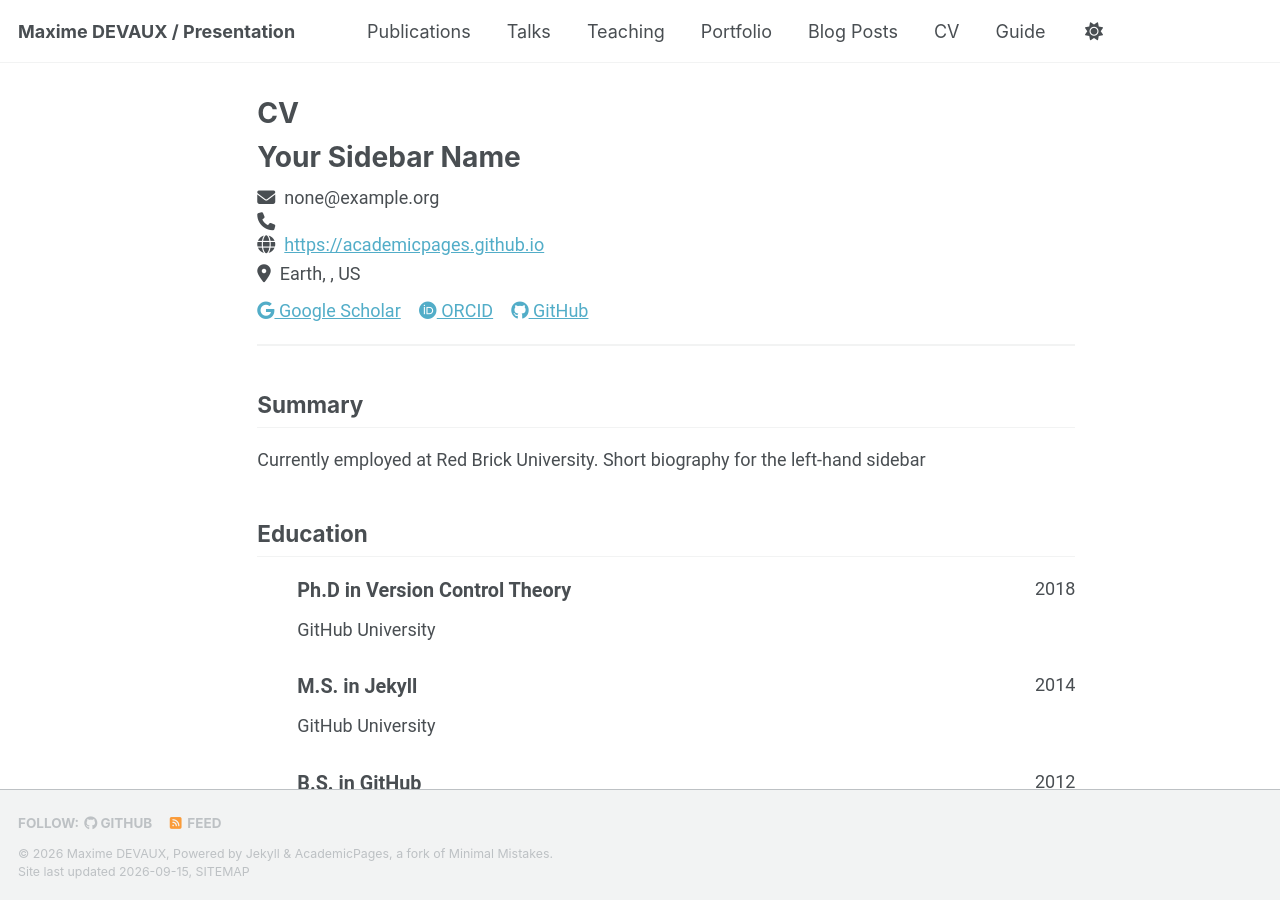
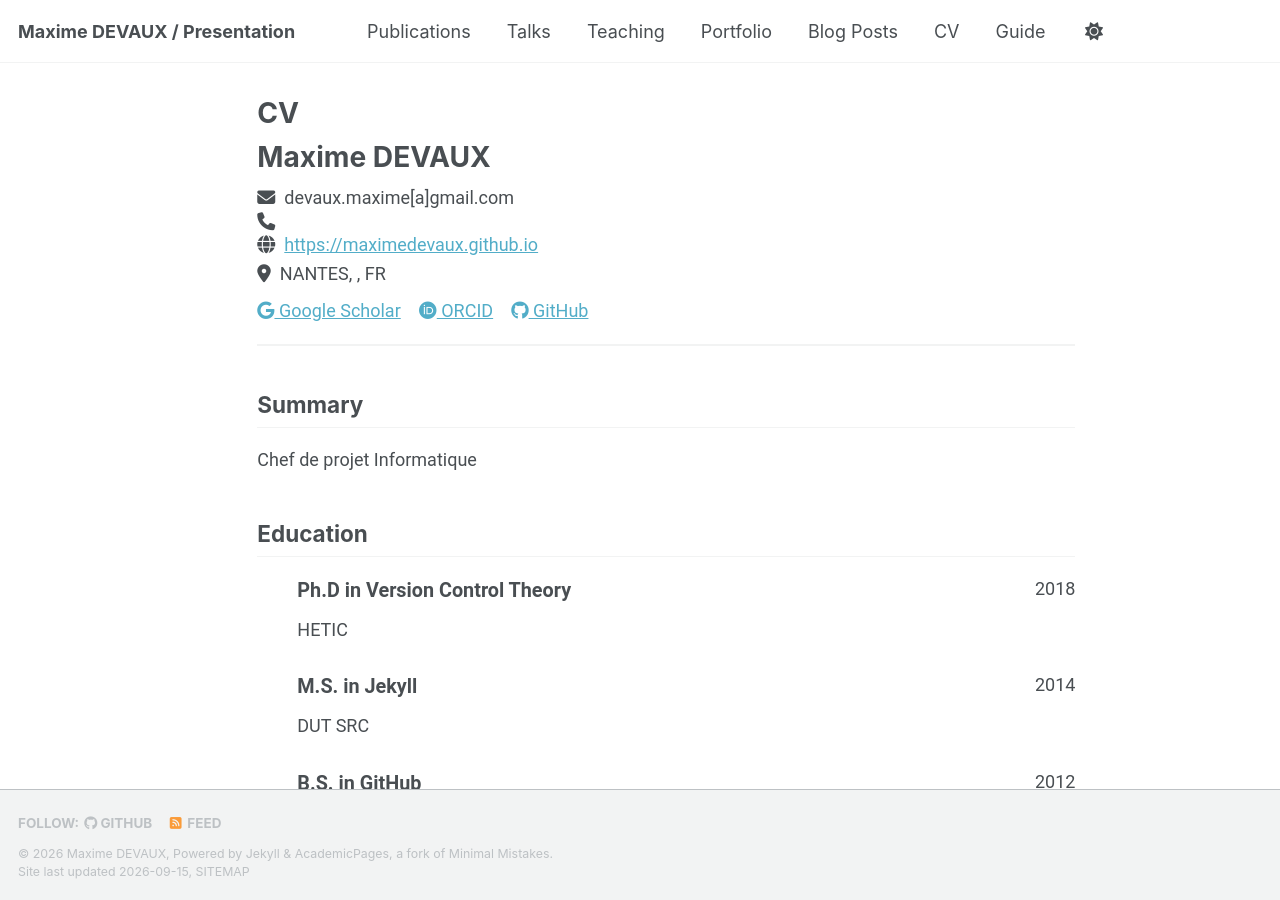
Before and after one commit to maximedevaux/maximedevaux.github.io, a Jekyll site: the page built from _pages/cv-json.md, in a window 1280 px wide and 900 px high. Built offline with Jekyll 4.4.1, drawn with Linux system fonts in a browser that asks for light colours; a style sheet for code colours, icons or effects is not loaded.

Commit message:
Update CV with personal information and education

```diff
--- a/_data/cv.json
+++ b/_data/cv.json
@@ -1,15 +1,15 @@
 {
   "basics": {
-    "name": "Your Sidebar Name",
-    "email": "none@example.org",
+    "name": "Maxime DEVAUX",
+    "email": "devaux.maxime[a]gmail.com",
     "phone": "",
-    "website": "https://academicpages.github.io",
-    "summary": "Currently employed at Red Brick University. Short biography for the left-hand sidebar",
+    "website": "https://maximedevaux.github.io",
+    "summary": "Chef de projet Informatique",
     "location": {
       "address": "",
       "postalCode": "",
-      "city": "Earth",
-      "countryCode": "US",
+      "city": "NANTES",
+      "countryCode": "FR",
       "region": ""
     },
     "profiles": [
@@ -25,15 +25,15 @@
       },
       {
         "network": "GitHub",
-        "username": "academicpages",
-        "url": "https://github.com/academicpages"
+        "username": "maximedevaux",
+        "url": "https://github.com/maximedevaux"
       }
     ]
   },
   "work": [],
   "education": [
     {
-      "institution": "GitHub University",
+      "institution": "HETIC",
       "area": "Ph.D in Version Control Theory",
       "studyType": "",
       "startDate": "",
@@ -42,7 +42,7 @@
       "courses": []
     },
     {
-      "institution": "GitHub University",
+      "institution": "DUT SRC",
       "area": "M.S. in Jekyll",
       "studyType": "",
       "startDate": "",
@@ -51,7 +51,7 @@
       "courses": []
     },
     {
-      "institution": "GitHub University",
+      "institution": "Bac S SI",
       "area": "B.S. in GitHub",
       "studyType": "",
       "startDate": "",
```
